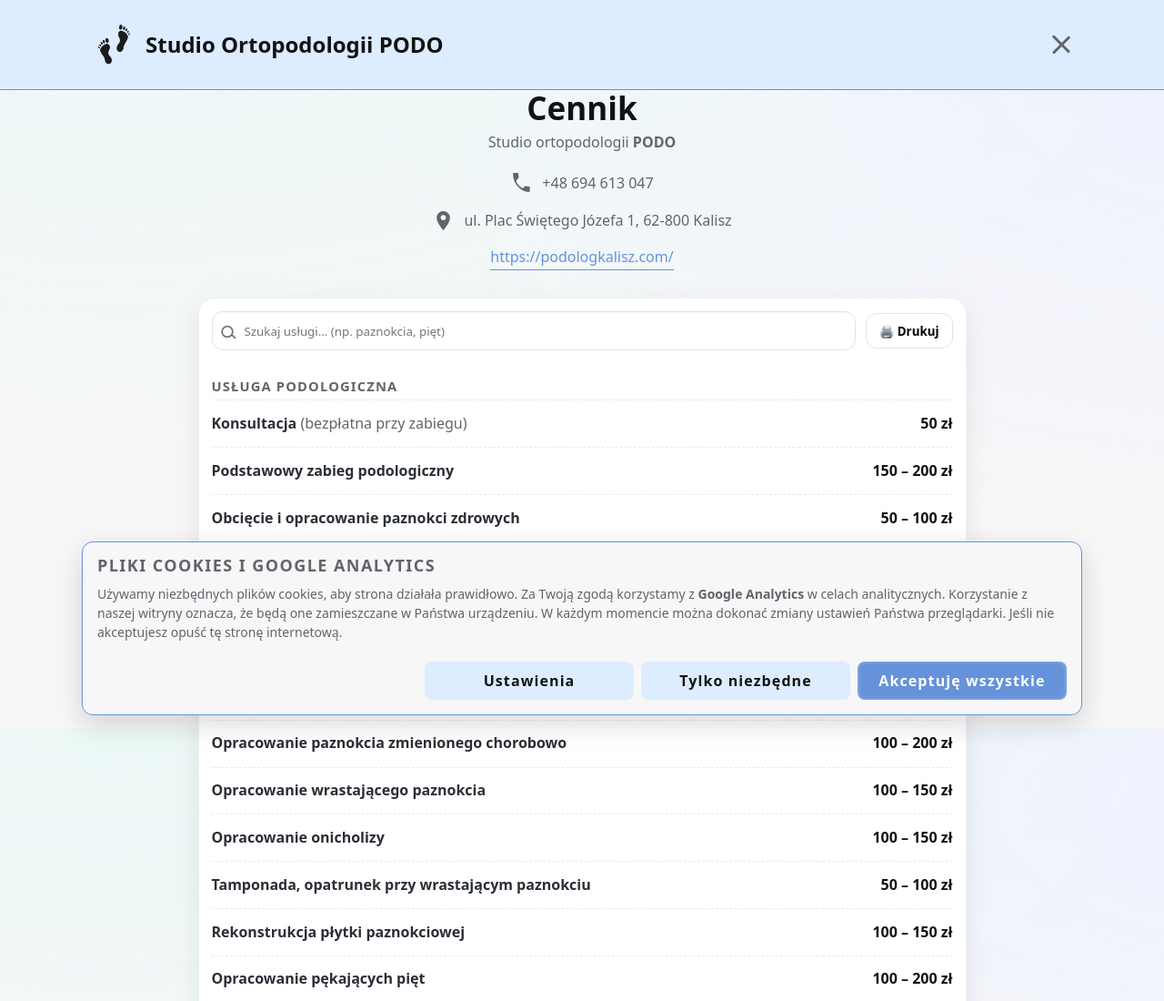
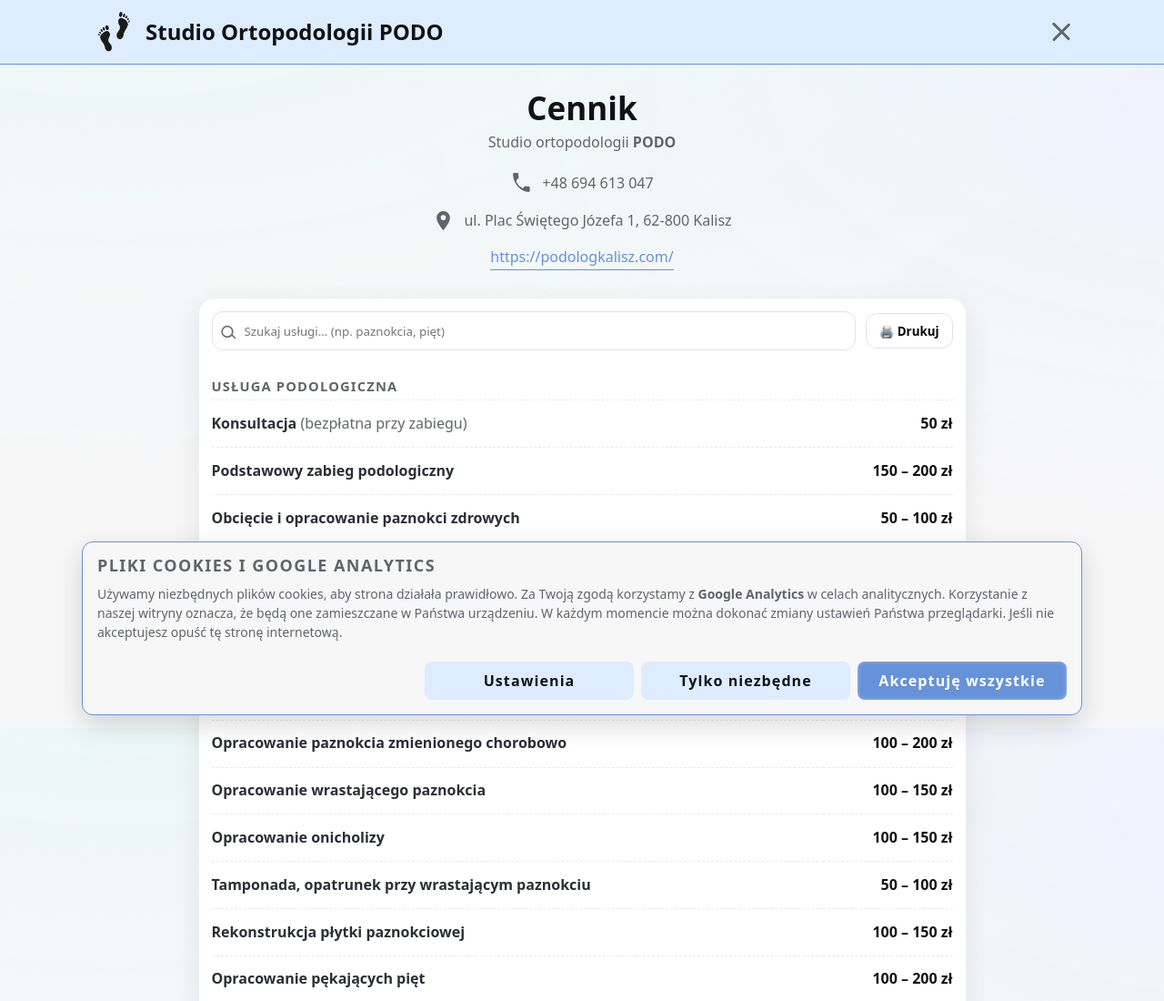
Before and after one commit to vadymsirenko/podolog, a plain HTML site: page price.html in a window 1280 px wide. Shown: the top 1100 px of the page at 91% size. Drawn offline with Linux system fonts and the light colour scheme.

Commit message:
Add header-price class to header for consistent styling

```diff
--- a/css/header.css
+++ b/css/header.css
@@ -16,6 +16,11 @@
   justify-content: space-between;
   gap: 16px;
   padding: 14px 10px;
+}
+
+.header-inner.header-price {
+  padding-top: 0px;
+  padding-bottom: 0px;
 }
 
 .header-title-logo {
--- a/price.html
+++ b/price.html
@@ -50,7 +50,7 @@
   </head>
   <body id="price-top">
     <header class="site-header" role="banner">
-      <div class="container header-inner">
+      <div class="container header-inner header-price">
         <a href="index.html" class="logo" aria-label="Strona główna">
           <img src="img/logo.png" alt="logo" width="30" height="60" />
           <h4>Studio Ortopodologii PODO</h4>
```
